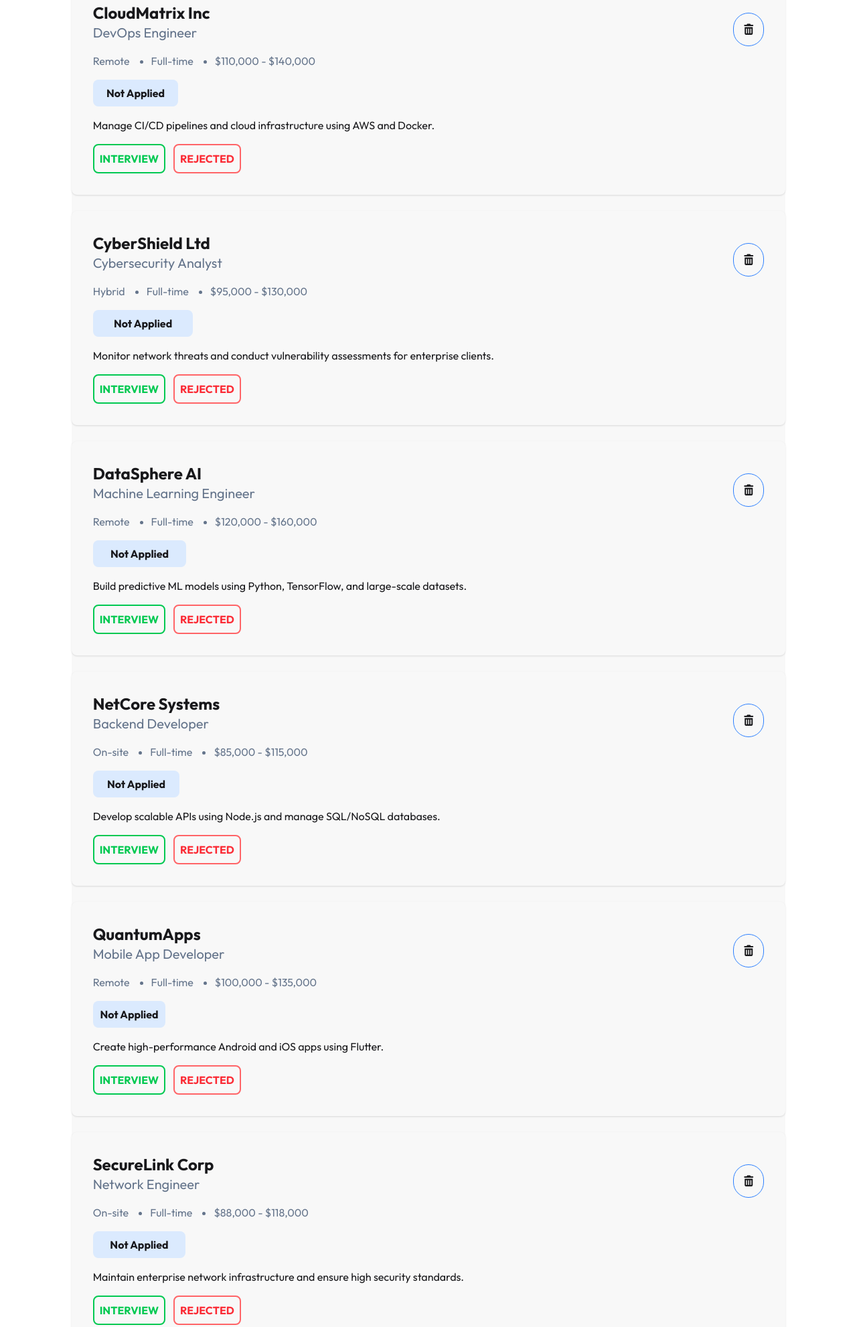
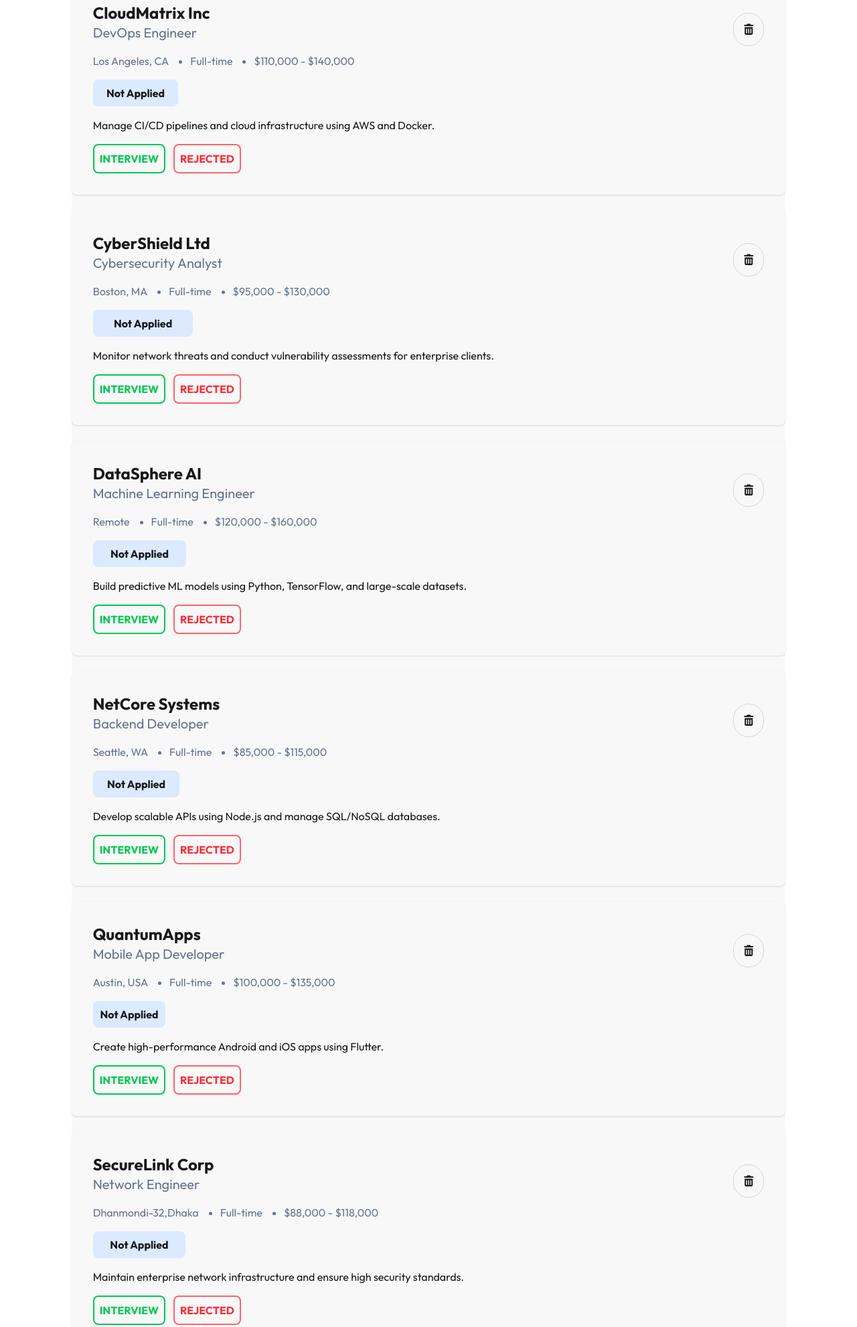
Before and after one commit to Maliha-Akter/Job-Application-Tracker, a plain HTML site: page index.html in a window 1280 px wide. Shown: the part 750-2732 px from the top of the page at 67% size. Drawn offline with nearby package versions, Linux system fonts and the light colour scheme.

Commit message:
Design Modified

```diff
--- a/index.html
+++ b/index.html
@@ -60,16 +60,13 @@
             </div>
         </div>
         <div class="flex gap-4 mt-4">
-            <button id="btn-All"
-                class="rounded-lg p-2 w-20  text-[#64748B] text-sm shadow-sm">
+            <button id="btn-All" class="rounded-lg p-2 w-20  text-[#64748B] text-sm shadow-sm">
                 All
             </button>
-            <button id="btn-interview"
-                class="rounded-lg p-2 w-20 shadow-sm text-center text-[#64748B] text-sm">
+            <button id="btn-interview" class="rounded-lg p-2 w-20 shadow-sm text-center text-[#64748B] text-sm">
                 Interview
             </button>
-            <button id="btn-rejected"
-                class="rounded-lg p-2 w-20 shadow-sm text-[#64748B] text-sm">
+            <button id="btn-rejected" class="rounded-lg p-2 w-20 shadow-sm text-[#64748B] text-sm">
                 Rejected
             </button>
         </div>
@@ -84,26 +81,28 @@
                     <div class=" text-center md:text-start">
                         <h1 class="text-2xl font-bold">TechNova Solutions</h1>
                         <p class="text-[#64748B] text-xl">Frontend Developer</p>
-                        <div class="flex flex-col gap-4 md:gap-8 text-[#64748B] pt-4 md:flex-row" >
-                            <p>On-site</p>
+                        <div class="flex flex-col gap-4 md:gap-8 text-[#64748B] pt-4 md:flex-row">
+                            <p>Remote</p>
                             <ul class="flex gap-6  md:flex-row md:gap-8 " style="list-style-type: disc;">
                                 <li>Full-time</li>
                                 <li>$90,000 - $120,000</li>
                             </ul>
                         </div>
-                        <div class="apply p-2 border-gray-100 bg-blue-100 w-full md:w-3/12 rounded-lg text-center font-bold mt-4 mb-4">Not Applied</div>
+                        <div
+                            class="apply p-2 border-gray-100 bg-blue-100 w-full md:w-3/12 rounded-lg text-center font-bold mt-4 mb-4">
+                            Not Applied</div>
                         <p>Develop responsive web interfaces using React and Tailwind CSS for enterprise applications.
                         </p>
                         <div class="flex gap-3 mt-4 ">
                             <button
                                 class="text-green-500  border-2 border-green-500 p-2 rounded-lg font-bold interview hover:bg-green-600 hover:text-white">INTERVIEW</button>
-                            <button
-                                class="text-red-500 border-2 border-red-400 p-2 rounded-lg font-bold rejected
+                            <button class="text-red-500 border-2 border-red-400 p-2 rounded-lg font-bold rejected
                                 hover:bg-red-600 hover:text-white">REJECTED</button>
                         </div>
                     </div>
-                    <div class="text-center mt-4" >
-                        <button class="delete border border-blue-500 rounded-full p-3" ><i class="fa-solid fa-trash-can pointer-events-none"></i></button>
+                    <div class="text-center mt-4">
+                        <button class="delete border border-gray-300 rounded-full p-3"><i
+                                class="fa-solid fa-trash-can pointer-events-none"></i></button>
                     </div>
                 </div>
             </div>
@@ -114,14 +113,16 @@
                     <div class=" text-center md:text-start">
                         <h1 class="text-2xl font-bold">CloudMatrix Inc</h1>
                         <p class="text-[#64748B] text-xl">DevOps Engineer</p>
-                        <div class="flex flex-col gap-4 md:gap-8 text-[#64748B] pt-4 md:flex-row" >
-                            <p>Remote</p>
+                        <div class="flex flex-col gap-4 md:gap-8 text-[#64748B] pt-4 md:flex-row">
+                            <p>Los Angeles, CA</p>
                             <ul class="flex gap-6  md:flex-row md:gap-8 " style="list-style-type: disc;">
                                 <li>Full-time</li>
                                 <li>$110,000 - $140,000</li>
                             </ul>
                         </div>
-                        <div class="apply p-2 border-gray-100 bg-blue-100 w-full md:w-3/12 rounded-lg text-center font-bold mt-4 mb-4">Not Applied</div>
+                        <div
+                            class="apply p-2 border-gray-100 bg-blue-100 w-full md:w-3/12 rounded-lg text-center font-bold mt-4 mb-4">
+                            Not Applied</div>
                         <p>Manage CI/CD pipelines and cloud infrastructure using AWS and Docker.</p>
                         <div class="flex gap-3 mt-4 ">
                             <button
@@ -131,7 +132,8 @@
                         </div>
                     </div>
                     <div class="  text-center mt-4">
-                        <button class="delete border border-blue-500 rounded-full p-3" ><i class="fa-solid fa-trash-can pointer-events-none"></i></button>
+                        <button class="delete border border-gray-300 rounded-full p-3"><i
+                                class="fa-solid fa-trash-can pointer-events-none"></i></button>
                     </div>
                 </div>
             </div>
@@ -142,14 +144,16 @@
                     <div class=" text-center md:text-start">
                         <h1 class="text-2xl font-bold">CyberShield Ltd</h1>
                         <p class="text-[#64748B] text-xl">Cybersecurity Analyst</p>
-                        <div class="flex flex-col gap-4 md:gap-8 text-[#64748B] pt-4 md:flex-row" >
-                            <p>Hybrid</p>
+                        <div class="flex flex-col gap-4 md:gap-8 text-[#64748B] pt-4 md:flex-row">
+                            <p>Boston, MA </p>
                             <ul class="flex gap-6  md:flex-row md:gap-8 " style="list-style-type: disc;">
                                 <li>Full-time</li>
                                 <li>$95,000 - $130,000</li>
                             </ul>
                         </div>
-                        <div class="apply p-2 border-gray-100 bg-blue-100 w-full md:w-3/12 rounded-lg text-center font-bold mt-4 mb-4">Not Applied</div>
+                        <div
+                            class="apply p-2 border-gray-100 bg-blue-100 w-full md:w-3/12 rounded-lg text-center font-bold mt-4 mb-4">
+                            Not Applied</div>
                         <p>Monitor network threats and conduct vulnerability assessments for enterprise clients.</p>
                         <div class="flex gap-3 mt-4 ">
                             <button
@@ -159,7 +163,8 @@
                         </div>
                     </div>
                     <div class="  text-center mt-4">
-                        <button class="delete border border-blue-500 rounded-full p-3" ><i class="fa-solid fa-trash-can pointer-events-none"></i></button>
+                        <button class="delete border border-gray-300 rounded-full p-3"><i
+                                class="fa-solid fa-trash-can pointer-events-none"></i></button>
                     </div>
                 </div>
             </div>
@@ -170,14 +175,16 @@
                     <div class=" text-center md:text-start">
                         <h1 class="text-2xl font-bold">DataSphere AI</h1>
                         <p class="text-[#64748B] text-xl">Machine Learning Engineer</p>
-                        <div class="flex flex-col gap-4 md:gap-8 text-[#64748B] pt-4 md:flex-row" >
+                        <div class="flex flex-col gap-4 md:gap-8 text-[#64748B] pt-4 md:flex-row">
                             <p>Remote</p>
                             <ul class="flex gap-6  md:flex-row md:gap-8 " style="list-style-type: disc;">
                                 <li>Full-time</li>
                                 <li>$120,000 - $160,000</li>
                             </ul>
                         </div>
-                        <div class="apply p-2 border-gray-100 bg-blue-100 w-full md:w-3/12 rounded-lg text-center font-bold mt-4 mb-4">Not Applied</div>
+                        <div
+                            class="apply p-2 border-gray-100 bg-blue-100 w-full md:w-3/12 rounded-lg text-center font-bold mt-4 mb-4">
+                            Not Applied</div>
                         <p>Build predictive ML models using Python, TensorFlow, and large-scale datasets.</p>
                         <div class="flex gap-3 mt-4 ">
                             <button
@@ -186,8 +193,9 @@
                                 class="text-red-500 border-2 border-red-400 p-2 rounded-lg font-bold rejected hover:bg-red-600 hover:text-white">REJECTED</button>
                         </div>
                     </div>
-                   <div class="  text-center mt-4">
-                        <button class="delete border border-blue-500 rounded-full p-3" ><i class="fa-solid fa-trash-can pointer-events-none"></i></button>
+                    <div class="  text-center mt-4">
+                        <button class="delete border border-gray-300 rounded-full p-3"><i
+                                class="fa-solid fa-trash-can pointer-events-none"></i></button>
                     </div>
                 </div>
             </div>
@@ -198,14 +206,16 @@
                     <div class=" text-center md:text-start">
                         <h1 class="text-2xl font-bold">NetCore Systems</h1>
                         <p class="text-[#64748B] text-xl">Backend Developer</p>
-                        <div class="flex flex-col gap-4 md:gap-8 text-[#64748B] pt-4 md:flex-row" >
-                            <p>On-site</p>
+                        <div class="flex flex-col gap-4 md:gap-8 text-[#64748B] pt-4 md:flex-row">
+                            <p>Seattle, WA</p>
                             <ul class="flex gap-6  md:flex-row md:gap-8 " style="list-style-type: disc;">
                                 <li>Full-time</li>
                                 <li>$85,000 - $115,000</li>
                             </ul>
                         </div>
-                        <div class="apply p-2 border-gray-100 bg-blue-100 w-full md:w-3/12 rounded-lg text-center font-bold mt-4 mb-4">Not Applied</div>
+                        <div
+                            class="apply p-2 border-gray-100 bg-blue-100 w-full md:w-3/12 rounded-lg text-center font-bold mt-4 mb-4">
+                            Not Applied</div>
                         <p>Develop scalable APIs using Node.js and manage SQL/NoSQL databases.</p>
                         <div class="flex gap-3 mt-4 ">
                             <button
@@ -214,8 +224,9 @@
                                 class="text-red-500 border-2 border-red-400 p-2 rounded-lg font-bold rejected hover:bg-red-600 hover:text-white">REJECTED</button>
                         </div>
                     </div>
-                   <div class="  text-center mt-4">
-                        <button class="delete border border-blue-500 rounded-full p-3" ><i class="fa-solid fa-trash-can pointer-events-none"></i></button>
+                    <div class="  text-center mt-4">
+                        <button class="delete border border-gray-300 rounded-full p-3"><i
+                                class="fa-solid fa-trash-can pointer-events-none"></i></button>
                     </div>
                 </div>
             </div>
@@ -226,14 +237,16 @@
                     <div class=" text-center md:text-start">
                         <h1 class="text-2xl font-bold">QuantumApps</h1>
                         <p class="text-[#64748B] text-xl">Mobile App Developer</p>
-                        <div class="flex flex-col gap-4 md:gap-8 text-[#64748B] pt-4 md:flex-row" >
-                            <p>Remote</p>
-                           <ul class="flex gap-6  md:flex-row md:gap-8 " style="list-style-type: disc;">
+                        <div class="flex flex-col gap-4 md:gap-8 text-[#64748B] pt-4 md:flex-row">
+                            <p>Austin, USA</p>
+                            <ul class="flex gap-6  md:flex-row md:gap-8 " style="list-style-type: disc;">
                                 <li>Full-time</li>
                                 <li>$100,000 - $135,000</li>
                             </ul>
                         </div>
-                        <div class="apply p-2 border-gray-100 bg-blue-100 w-full md:w-3/12 rounded-lg text-center font-bold mt-4 mb-4">Not Applied</div>
+                        <div
+                            class="apply p-2 border-gray-100 bg-blue-100 w-full md:w-3/12 rounded-lg text-center font-bold mt-4 mb-4">
+                            Not Applied</div>
                         <p>Create high-performance Android and iOS apps using Flutter.</p>
                         <div class="flex gap-3 mt-4">
                             <button
@@ -243,7 +256,8 @@
                         </div>
                     </div>
                     <div class="  text-center mt-4">
-                        <button class="delete border border-blue-500 rounded-full p-3" ><i class="fa-solid fa-trash-can pointer-events-none"></i></button>
+                        <button class="delete border border-gray-300 rounded-full p-3"><i
+                                class="fa-solid fa-trash-can pointer-events-none"></i></button>
                     </div>
                 </div>
             </div>
@@ -254,14 +268,16 @@
                     <div class=" text-center md:text-start">
                         <h1 class="text-2xl font-bold">SecureLink Corp</h1>
                         <p class="text-[#64748B] text-xl">Network Engineer</p>
-                        <div class="flex flex-col gap-4 md:gap-8 text-[#64748B] pt-4 md:flex-row" >
-                            <p>On-site</p>
+                        <div class="flex flex-col gap-4 md:gap-8 text-[#64748B] pt-4 md:flex-row">
+                            <p>Dhanmondi-32,Dhaka</p>
                             <ul class="flex gap-6  md:flex-row md:gap-8 " style="list-style-type: disc;">
                                 <li>Full-time</li>
                                 <li>$88,000 - $118,000</li>
                             </ul>
                         </div>
-                        <div class="apply p-2 border-gray-100 bg-blue-100 w-full md:w-3/12 rounded-lg text-center font-bold mt-4 mb-4">Not Applied</div>
+                        <div
+                            class="apply p-2 border-gray-100 bg-blue-100 w-full md:w-3/12 rounded-lg text-center font-bold mt-4 mb-4">
+                            Not Applied</div>
                         <p>Maintain enterprise network infrastructure and ensure high security standards.</p>
                         <div class="flex gap-3 mt-4 ">
                             <button
@@ -271,7 +287,8 @@
                         </div>
                     </div>
                     <div class="  text-center mt-4">
-                        <button class="delete border border-blue-500 rounded-full p-3" ><i class="fa-solid fa-trash-can pointer-events-none"></i></button>
+                        <button class="delete border border-gray-300 rounded-full p-3"><i
+                                class="fa-solid fa-trash-can pointer-events-none"></i></button>
                     </div>
                 </div>
             </div>
@@ -282,14 +299,16 @@
                     <div class=" text-center md:text-start">
                         <h1 class="text-2xl font-bold">AI Horizon</h1>
                         <p class="text-[#64748B] text-xl">Data Scientist</p>
-                        <div class="flex flex-col gap-4 md:gap-8 text-[#64748B] pt-4 md:flex-row" >
-                            <p>Hybrid</p>
+                        <div class="flex flex-col gap-4 md:gap-8 text-[#64748B] pt-4 md:flex-row">
+                            <p>New York, NY</p>
                             <ul class="flex gap-6  md:flex-row md:gap-8 " style="list-style-type: disc;">
                                 <li>Full-time</li>
                                 <li>$115,000 - $155,000</li>
                             </ul>
                         </div>
-                        <div class="apply p-2 border-gray-100 bg-blue-100 w-full md:w-3/12 rounded-lg text-center font-bold mt-4 mb-4">Not Applied</div>
+                        <div
+                            class="apply p-2 border-gray-100 bg-blue-100 w-full md:w-3/12 rounded-lg text-center font-bold mt-4 mb-4">
+                            Not Applied</div>
                         <p>Analyze large datasets and build AI-driven business intelligence solutions.</p>
                         <div class="flex gap-3 mt-4 ">
                             <button
@@ -299,7 +318,8 @@
                         </div>
                     </div>
                     <div class="  text-center mt-4">
-                        <button class="delete border border-blue-500 rounded-full p-3" ><i class="fa-solid fa-trash-can pointer-events-none"></i></button>
+                        <button class="delete border border-gray-300 rounded-full p-3"><i
+                                class="fa-solid fa-trash-can pointer-events-none"></i></button>
                     </div>
                 </div>
             </div>
@@ -319,7 +339,7 @@
 
     <!-- empty state -->
     <section class="hidden" id="empty-container">
-        <div  class="flex flex-col justify-center items-center ">
+        <div class="flex flex-col justify-center items-center ">
             <div>
                 <img src="./image/jobs.png" alt="">
             </div>
```
Also changed, not shown: 1 other file.
